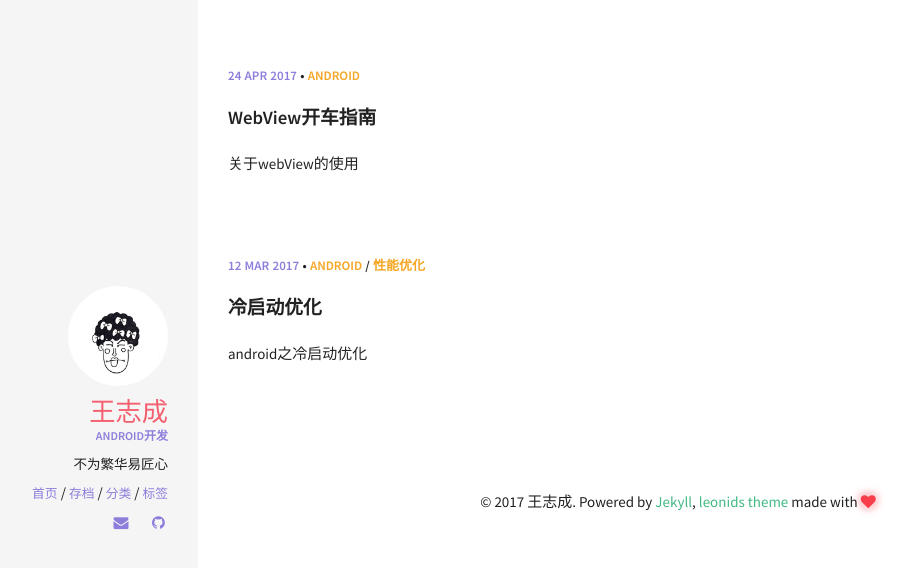
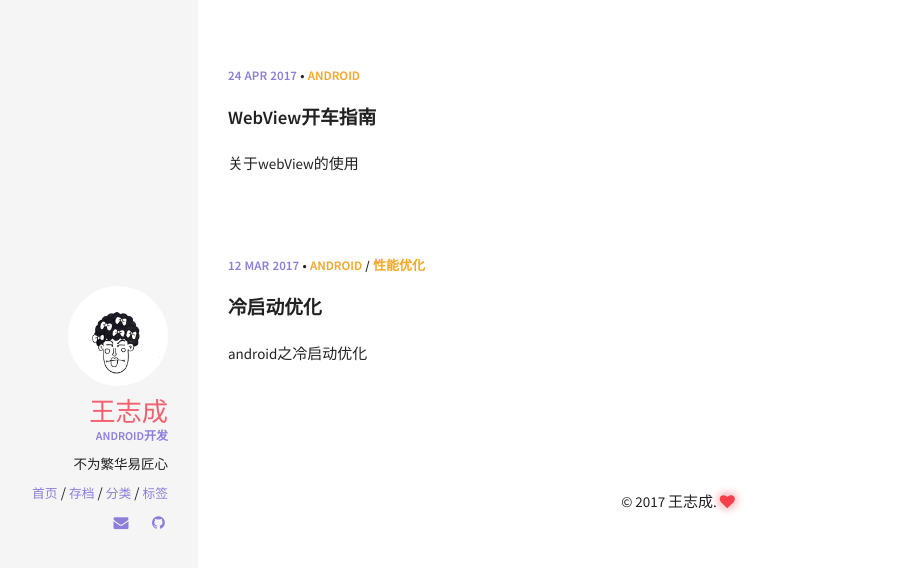
Before and after one commit to dearlancer/dearlancer.github.io, a Jekyll site: the page built from index.html, in a window 1280 px wide. Shown: the top 568 px of the page, without its empty margins (122-1034 px from the left). Built offline with Jekyll 4.4.1, drawn with Linux system fonts in a browser that asks for light colours; the list of posts is cut into pages by our own code.

Commit message:
change style

```diff
--- a/_includes/footer.html
+++ b/_includes/footer.html
@@ -1,3 +1,3 @@
 <footer>
-  &copy; {{ site.time | date: '%Y' }} {{ site.owner.name }}. Powered by <a href="http://jekyllrb.com/">Jekyll</a>, <a href="http://github.com/renyuanz/leonids/">leonids theme</a> made with <i class="fa fa-heart heart-icon"></i>
+  &copy; {{ site.time | date: '%Y' }} {{ site.owner.name }}.<!-- <a href="">来呀，放肆啊！</a>  --> <i class="fa fa-heart heart-icon"></i>
 </footer>
```
Also changed, not shown: 7 other files.
